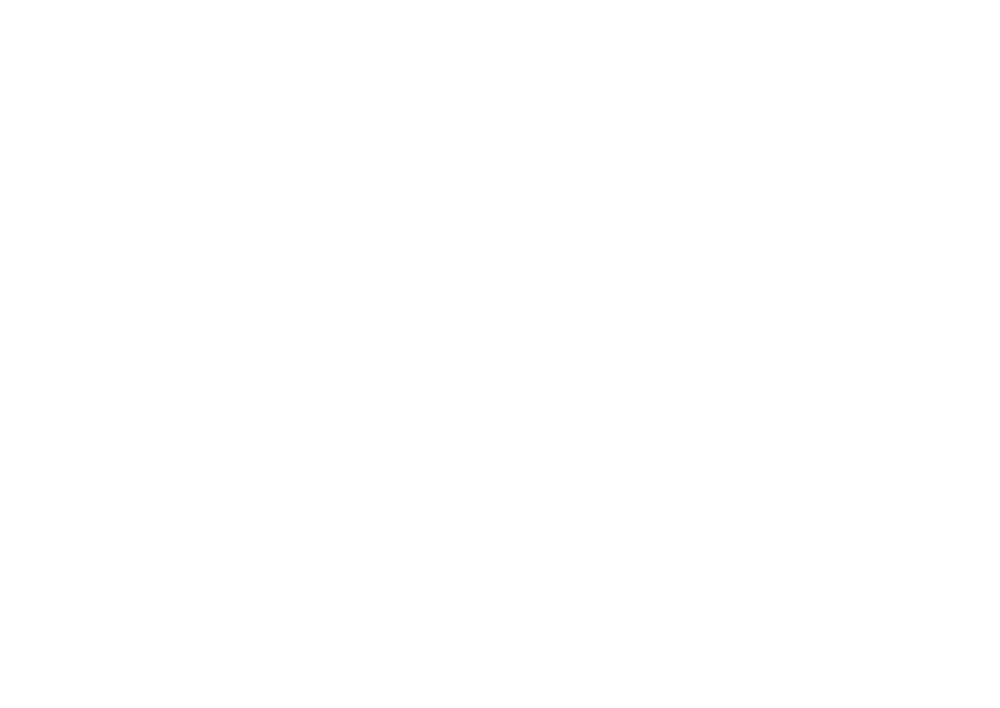
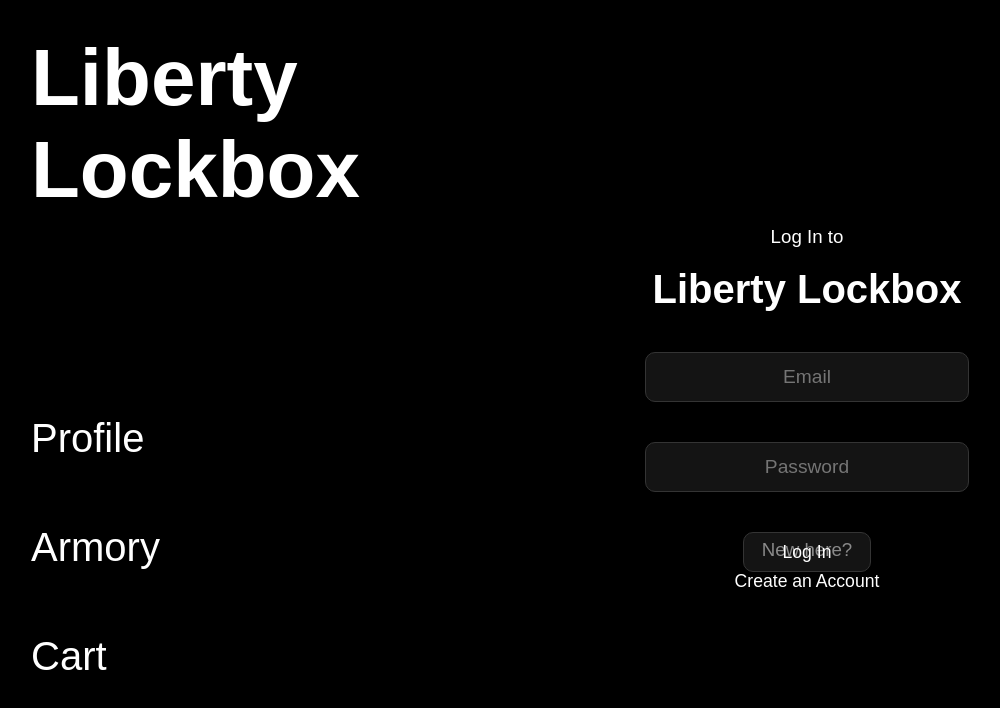
Before and after one commit to MilosGlamocak/Magacin, a React (Vite) app in the folder react-magacin/: page /login in a window 1280 px wide. Before the commit this address had no page. Shown: the top 708 px of the page, without its empty margins (25-1025 px from the left). Built offline with nearby package versions, Linux system fonts and the light colour scheme; a web font is replaced by a local one.

Commit message:
rooting between login and signup works

```diff
--- a/react-magacin/src/App.jsx
+++ b/react-magacin/src/App.jsx
@@ -17,12 +17,10 @@ const App = () => {
       <Routes>
         <Route path='/' element={<MainContainer/>}>
           <Route index element={<Armory/>}/>
-          <Route path='profile' element={<Profile/>}>
-            <Route path='signup' element={<SignUp/>}/>
-            <Route path='login' element={<LogIn/>}/>
-          </Route>
+          <Route path='profile' element={<Profile/>}/>
+          <Route path='signup' element={<SignUp/>}/>
+          <Route path='login' element={<LogIn/>}/>
           <Route path='cart' element={<Cart/>}/>
-
         </Route>
       </Routes>
     </BrowserRouter>
--- a/react-magacin/src/pages/LogIn.jsx
+++ b/react-magacin/src/pages/LogIn.jsx
@@ -1,6 +1,6 @@
 import { Container } from '@mui/material'
 import React from 'react'
-import '../styles/SignUp.css'
+import '../styles/LogIn.css'
 import TextField from '@mui/material/TextField';
 import InputField from '../components/InputField';
 import CustomButton from '../components/CustomButton';
@@ -9,27 +9,25 @@ import { Outlet, Link } from "react-router-dom";
 function LogIn() {
 
     const inputs = [
-        {id: 'username', placeholder: 'Username', /*onChange: handleOnChange*/},
         {id: 'email', placeholder: 'Email', /*onChange: handleOnChange*/},
         {id: 'password', placeholder: 'Password', /*onChange: handleOnChange*/},
-        {id: 'passwordRep', placeholder: 'Repeat password', /*onChange: handleOnChange*/},
     ]
 
   return (
     <Container className='loginCont'>
         <Container className='loginHeading'>
-            <h3 className='headingSmall'>New to</h3>
-            <h2 className='headingLarge'>Liberty Lockbox?</h2>
+            <h3 className='headingSmall'>Log In to</h3>
+            <h2 className='headingLarge'>Liberty Lockbox</h2>
         </Container>
         <Container className='loginInputForm'>
             {inputs.map((item) => {
                 return <InputField id={item.id} placeholder={item.placeholder} key={item.id} /*onChange={item.onChange}*//>
             })}
-            <CustomButton text={'Sign Up'}/>
+            <CustomButton text={'Log In'}/>
         </Container>
         <Container className='loginFooter'>
             <h3 className='footerSmall'>New here?</h3>
-<h2 className='footerLink'>Create an Account</h2>
+            <Link to="/signup" className='link'><h2 className='footerLink'>Create an Account</h2></Link>
         </Container>
     </Container>
   )
--- a/react-magacin/src/pages/SignUp.jsx
+++ b/react-magacin/src/pages/SignUp.jsx
@@ -29,7 +29,8 @@ function SignUp() {
         </Container>
         <Container className='signupFooter'>
             <h3 className='footerSmall'>Already have an Account?</h3>
-            <h2 className='footerLink'>Log In</h2>
+            <Link to="/login" className='link'><h2 className='footerLink'>Log In</h2></Link>
+
         </Container>
     </Container>
 
--- /dev/null
+++ b/react-magacin/src/styles/LogIn.css
@@ -0,0 +1,61 @@
+.loginCont {
+    max-width: 100% !important;
+    height: 100%;
+    padding: 0 !important;
+    display: flex !important;
+    flex-direction: column;
+    justify-content: center;
+    align-items: center;
+    gap: 2.5rem;
+}
+
+.loginHeading {
+    display: flex !important;
+    align-items: center;
+    justify-content: center;
+    flex-direction: column;
+}
+
+.headingSmall {
+    font-family: Arial, Helvetica, sans-serif;
+    font-weight: 400;
+}
+
+.headingLarge {
+    font-size: 2.5rem;
+    margin: 0
+}
+
+.loginInputForm {
+    height: 50%;
+    max-width: 40% !important;
+    padding: 0 !important;
+    display: flex !important;
+    align-items: center;
+    justify-content: baseline;
+    flex-direction: column;
+    gap: 2.5rem;
+}
+
+.loginFooter {
+    display: flex !important;
+    flex-direction: column;
+    justify-content: center;
+    align-items: center;
+    text-align: center;
+    gap: 0rem;
+    margin: -17rem 0 0 0 !important;
+    padding: 0 !important;
+    font-family: Arial, Helvetica, sans-serif;
+}
+
+.footerSmall {
+    font-weight: 400;
+    color: rgba(255, 255, 255, 0.5);
+}
+
+.footerLink {
+    font-weight: 400;
+    font-size: 1.1rem;
+    margin: -0.5rem 0 0 0;
+}
```
